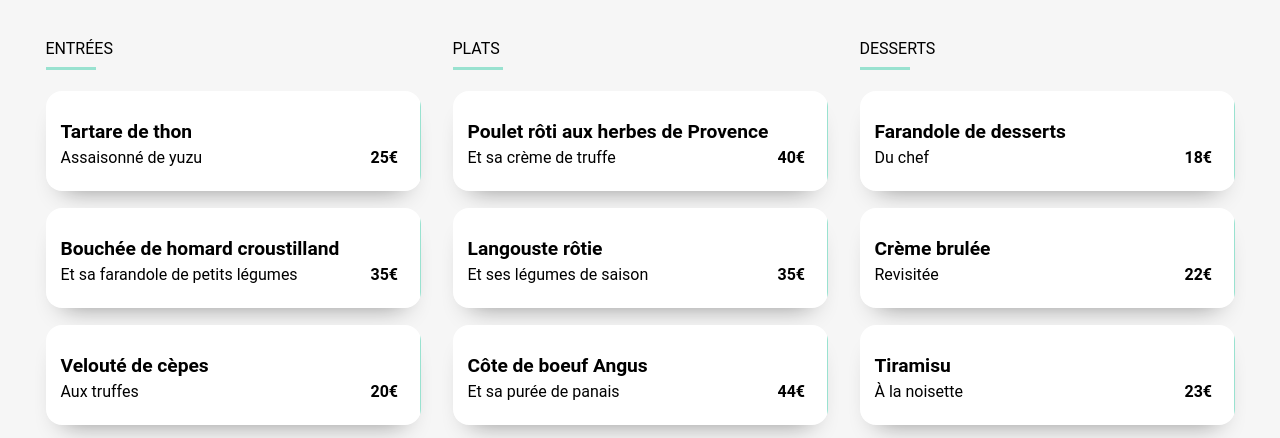
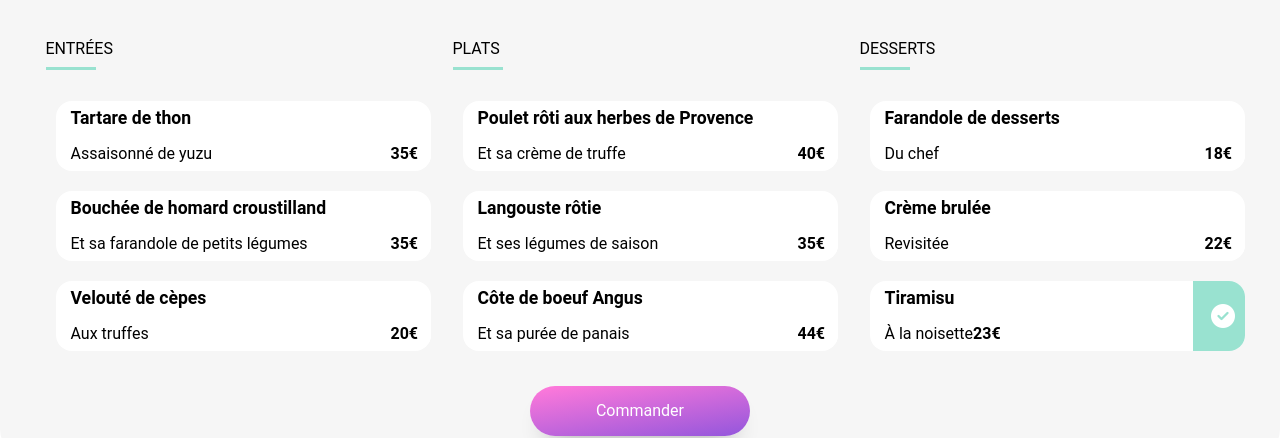
Before and after one commit to YoannHuot/projet3_ohmyfood, a website: page html/delice_des_sens.html in a window 1280 px wide. Shown: the part 378-816 px from the top of the page. Drawn offline with nearby package versions, Linux system fonts and the light colour scheme; files that its build step writes are made by us from their sources; grey boxes are pictures that could not be loaded; files whose address does not match are found by name; a web font is replaced by a local one.

Commit message:
commit avant restauration système

```diff
--- a/dev/Pages/_pagetype.scss
+++ b/dev/Pages/_pagetype.scss
@@ -14,152 +14,118 @@
     border-radius: 2em;
     padding: 0px 15px 0px 15px;
 
+    & button {
+        @include mixin-button;
+        margin-top: 25px;
+        margin-bottom: 25px;
+    }
+
     &_title {
         width: 90%;
         display: flex;
         flex-direction: row;
         align-items: center;
         justify-content: space-between;
-
         & h2 {
             margin-left: 10px;
             font-family: $font-title;
             font-size: 1.5em;
         }
-
         & .far {
             font-size: 1.3em;
             }
         }
-
     &_box {
         display: flex;
         flex-direction: column;
-
-        :nth-child(2) {
-            opacity: 0;
-            animation: fadein 2s;
-            -moz-animation: fadein 2s;
-            -webkit-animation: fadein 2s;
-            -o-animation: fadein 2s;
-
-            -webkit-animation-delay: 0.5s;
-            -moz-animation-delay: 0.5s;
-             -ms-animation-delay: 0.5s;
-              -o-animation-delay: 0.5s;
-                 animation-delay: 0.5s;
-                 animation-fill-mode: both;
-        }
-
-        :nth-child(3) {
-            opacity: 0;
-            transition-property: opacity;
-            animation: fadein 2s;
-            -moz-animation: fadein 2s;
-            -webkit-animation: fadein 2s;
-            -o-animation: fadein 2s;
-
-            -webkit-animation-delay: 0.7s;
-            -moz-animation-delay: 0.7s;
-             -ms-animation-delay: 0.7s;
-              -o-animation-delay: 0.7s;
-                 animation-delay: 0.7s;
-                 animation-fill-mode: both;
-        }
-
-        :nth-child(4) {
-            opacity: 0;
-            transition-property: opacity;
-            animation: fadein 2s;
-            -moz-animation: fadein 2s;
-            -webkit-animation: fadein 2s;
-            -o-animation: fadein 2s;
-
-            -webkit-animation-delay: 0.5s;
-            -moz-animation-delay: 0.9s;
-             -ms-animation-delay: 0.9s;
-              -o-animation-delay: 0.9s;
-                 animation-delay: 0.9s;
-                 animation-fill-mode: both;
-        }
-
         & h4 {
             font-weight: initial;
             width: 40px;
             padding-bottom: 9px;
             border-bottom: $color-third 3px solid;
         }
-
         &_content {
-            position: relative;
-            display: flex;
-            flex-direction: column;
-            background: white;
-            margin-bottom: 17px;
+            display:grid;
+            grid-template-columns: 43% 43% 14%;
+            grid-template-rows: 35px 35px;
+            gap: 0px 0px;
+            width: 90%;
+            align-items: center;
             border-radius: 1em;
-            box-shadow: $button-shadow;
-            height: 70px;
-            justify-content: center;
             overflow: hidden;
 
+            background-color: white;
+            margin: 10px 10px 10px 10px;
+            &:hover i {
+                transform: rotate(360deg);
+            }
             &:hover .main_container_box_content_picto {
-                transform:translateX(0%);
-                transform-origin: right;
+                transform: translateX(-60px);
+            }
+            &:hover span {
+                transform: translateX(-60px);
+            }
+            &:hover p {
+                width: 60%;
+            }
+            &:hover h5 {
+                width: 80%;
             }
 
-            &:hover .fas {
-                transform: rotate(360deg);
+                & h5 {
+                    grid-row: 1;
+                    grid-column: 1 / span 2;
+                    white-space: nowrap;
+                    overflow: hidden;
+                    text-overflow: ellipsis;
+                    font-size: 1.1em;
+                    padding-left: 15px;
+                    width: 90%;
+                    transition: 1s;
+                }
+                & p {
+                    grid-row: 2;
+                    grid-column: 1 / span 2;
+                    white-space: nowrap;
+                    overflow: hidden;
+                    text-overflow: ellipsis;
+                    padding-left: 15px;
+                    width: 80%;
+                    transition: 1s;
                 }
 
-            & strong {
-                margin-right: 0%;
-                transition-duration: 1s;
+                & span {
+                    grid-row: 2;
+                    grid-column: 3;
+                    transform: translateX(0px);
+                    transition: 1s;
+                    background-color: white;
+                    text-align: center;
+                    font-weight: bolder;
                 }
 
-            &:hover strong {
-                margin-right: 15%;
-            }
+                & .main_container_box_content_picto {
+                    grid-row: 1 / span 2;
+                    grid-template-columns: 3;
 
-            &_picto {
                     display: flex;
-                position: absolute;
-                right: 0;
-                height: 100%;
-                width: 15%;
                     background-color: $color-third;
                     color: white;
-                font-size: 2em;
                     @include center;
-                border-radius: 0em 0.5em 0.5em 0em;
-                transform:translateX(100%);
-                transition-duration: 1s;
-
+                    width: 60px;
+                    height: 100%;
+                    border-radius: 0em 1em 1em 0em;
+                    transform: translateX(1px);
+                    transition: 1s;
                     & i {
-                    transform:  rotate(0deg);
-                    transition-duration: 1s;
-                }
-
-            }
-                & h5 {
-                    margin: 5px 0px 0px 15px;
-                    font-size: 1.2em;
-                }
-                & p {
-                    display: flex;
-                    margin: 5px 0px 0px 15px;
-                    width: 90%;
-                    justify-content: space-between;
+                        font-size: 1.5em;
+                        transform-origin: rotate(0deg);
+                        transition: 1s;
                     }
                 }
         }
-
-    & button {
-        @include mixin-button;
-        margin-top: 25px;
-        margin-bottom: 25px;
     }
 }
-
 @media (min-width: 1024px) {
     .main_container {
         flex-direction: row ;
@@ -176,7 +142,6 @@
 
             & .main_container_box_content {
                 width: 100%;
-                height: 100px;
             }
         }
     }
--- a/dev/Utils/_keyframes.scss
+++ b/dev/Utils/_keyframes.scss
@@ -1,10 +1,12 @@
 @keyframes fadein {
 
     from {
-        opacity:0%;
+        opacity:0;
+        transform:translateY(10px);
     }
     to {
-        opacity:100%;
+        opacity:1;
+        transform:translateY(0px);
     }
 }
 
--- a/dev/Utils/_mixins.scss
+++ b/dev/Utils/_mixins.scss
@@ -25,3 +25,10 @@
     justify-content: center;
     align-items: center;
 }
+
+@mixin progressive-animation {
+    opacity: 0;
+    animation-name: fadein;
+    animation-duration: 2s;
+    animation-fill-mode: both;
+}
--- a/dev/Utils/_variables.scss
+++ b/dev/Utils/_variables.scss
@@ -21,5 +21,16 @@ $font-text: 'Roboto', sans-serif;
             background: linear-gradient(171deg, $color-secondary 3%, $color-primary 100%);
             -webkit-text-fill-color: transparent;
             -webkit-background-clip: text;
+            animation-name: fadein 9s;
     }
 }
+
+@for $i from 1 through 6 {
+    .main_container_box:nth-child(#{$i}) {
+        animation-name: fadein;
+        animation-duration: 2s;
+        animation-delay: #{$i/6}s;
+        animation-fill-mode: both;
+        opacity: 0;
+    }
+}
--- a/html/delice_des_sens.html
+++ b/html/delice_des_sens.html
@@ -2,7 +2,7 @@
 <html lang=fr>
     <head>
         <meta charset="utf-8"/>
-        <link rel="stylesheet" href="../../.public/css/style.css">
+        <link rel="stylesheet" href="../public/css/style.css">
 
         <link rel="preconnect" href="https://fonts.gstatic.com">
         <link href="https://fonts.googleapis.com/css2?family=Shrikhand&display=swap" rel="stylesheet">
@@ -37,19 +37,22 @@
                 <h4>ENTRÉES</h4>
                 <div class="main_container_box_content">
                     <h5>Tartare de thon</h5>
-                    <p>Assaisonné de yuzu<strong>25€</strong></p>
+                    <p>Assaisonné de yuzu</p>
+                    <span>35€</span>
                     <div class="main_container_box_content_picto"><i class="fas fa-check-circle"></i></div>
                 </div>
 
                 <div class="main_container_box_content">
                     <h5>Bouchée de homard croustilland</h5>
-                    <p>Et sa farandole de petits légumes<strong>35€</strong></p>
+                    <p>Et sa farandole de petits légumes</p>
+                    <span>35€</span>
                     <div class="main_container_box_content_picto"><i class="fas fa-check-circle"></i></div>
                 </div>
 
                 <div class="main_container_box_content">
                     <h5>Velouté de cèpes</h5>
-                    <p>Aux truffes<strong>20€</strong></p>
+                    <p>Aux truffes</p>
+                    <span>20€</span>
                     <div class="main_container_box_content_picto"><i class="fas fa-check-circle"></i></div>
                 </div>
             </div>
@@ -58,28 +61,25 @@
             <div class="main_container_box">
 
                 <h4>PLATS</h4>
-                <div class="main_container_box_hover_1">
                 <div class="main_container_box_content">
                     <h5>Poulet rôti aux herbes de Provence</h5>
-                        <p>Et sa crème de truffe<strong>40€</strong></p>
+                    <p>Et sa crème de truffe</p>
+                    <span>40€</span>
                     <div class="main_container_box_content_picto"><i class="fas fa-check-circle"></i></div>
                 </div>
+
+                <div class="main_container_box_content">
+                    <h5>Langouste rôtie</h5>
+                    <p>Et ses légumes de saison</p>
+                    <span>35€</span>
+                    <div class="main_container_box_content_picto"><i class="fas fa-check-circle"></i></div>
                 </div>
 
-                <div class="main_container_box_hover_2">
-                    <div class="main_container_box_content">
-                        <h5>Langouste rôtie</h5>
-                        <p>Et ses légumes de saison<strong>35€</strong></p>
-                        <div class="main_container_box_content_picto"><i class="fas fa-check-circle"></i></div>
-                    </div>
-                </div>
-
-                <div class="main_container_box_hover_3">
                 <div class="main_container_box_content">
                     <h5>Côte de boeuf Angus</h5>
-                        <p>Et sa purée de panais<strong>44€</strong></p>
+                    <p>Et sa purée de panais</p>
+                    <span>44€</span>
                     <div class="main_container_box_content_picto"><i class="fas fa-check-circle"></i></div>
-                    </div>
                 </div>
 
             </div>
@@ -87,30 +87,29 @@
             <div class="main_container_box">
 
                 <h4>DESSERTS</h4>
-
-                <div class="main_container_box_hover_1">
                 <div class="main_container_box_content">
                     <h5>Farandole de desserts</h5>
-                        <p>Du chef<strong>18€</strong></p>
+                    <p>Du chef</p>
+                    <span>18€</span>
                     <div class="main_container_box_content_picto"><i class="fas fa-check-circle"></i></div>
                 </div>
+
+
+                <div class="main_container_box_content">
+                    <h5>Crème brulée</h5>
+                    <p>Revisitée</p>
+                    <span>22€</span>
+                    <div class="main_container_box_content_picto"><i class="fas fa-check-circle"></i></div>
                 </div>
 
-                <div class="main_container_box_hover_2">
-                    <div class="main_container_box_content">
-                        <h5>Crème brulée</h5>
-                        <p>Revisitée<strong>22€</strong></p>
-                        <div class="main_container_box_content_picto"><i class="fas fa-check-circle"></i></div>
-                    </div>
-                </div>
 
-                <div class="main_container_box_hover_3">
+
                 <div class="main_container_box_content">
                     <h5>Tiramisu</h5>
                     <p>À la noisette<strong>23€</strong></p>
                     <div class="main_container_box_content_picto"><i class="fas fa-check-circle"></i></div>
                 </div>
-                </div>
+
             </div>
 
             <button>Commander</button>
--- a/package.json
+++ b/package.json
@@ -4,7 +4,7 @@
   "description": "projet OC oh my food",
   "main": "index.js",
   "scripts": {
-    "sass": "sass --watch ./dev/main.scss:.public/css/style.css"
+    "sass": "sass --watch ./dev/main.scss:./public/css/style.css"
   },
   "repository": {
     "type": "git",
```
Also changed, not shown: html/la_francaise.html (+1 -1 lines), html/note_enchantee.html (+1 -1 lines), html/palette_gout.html (+1 -1 lines), index.html (+1 -1 lines), images/maquettes/Accueil.png, public/css/style.css, 1 other file. Lines whose indentation alone changed are shown as unchanged.
